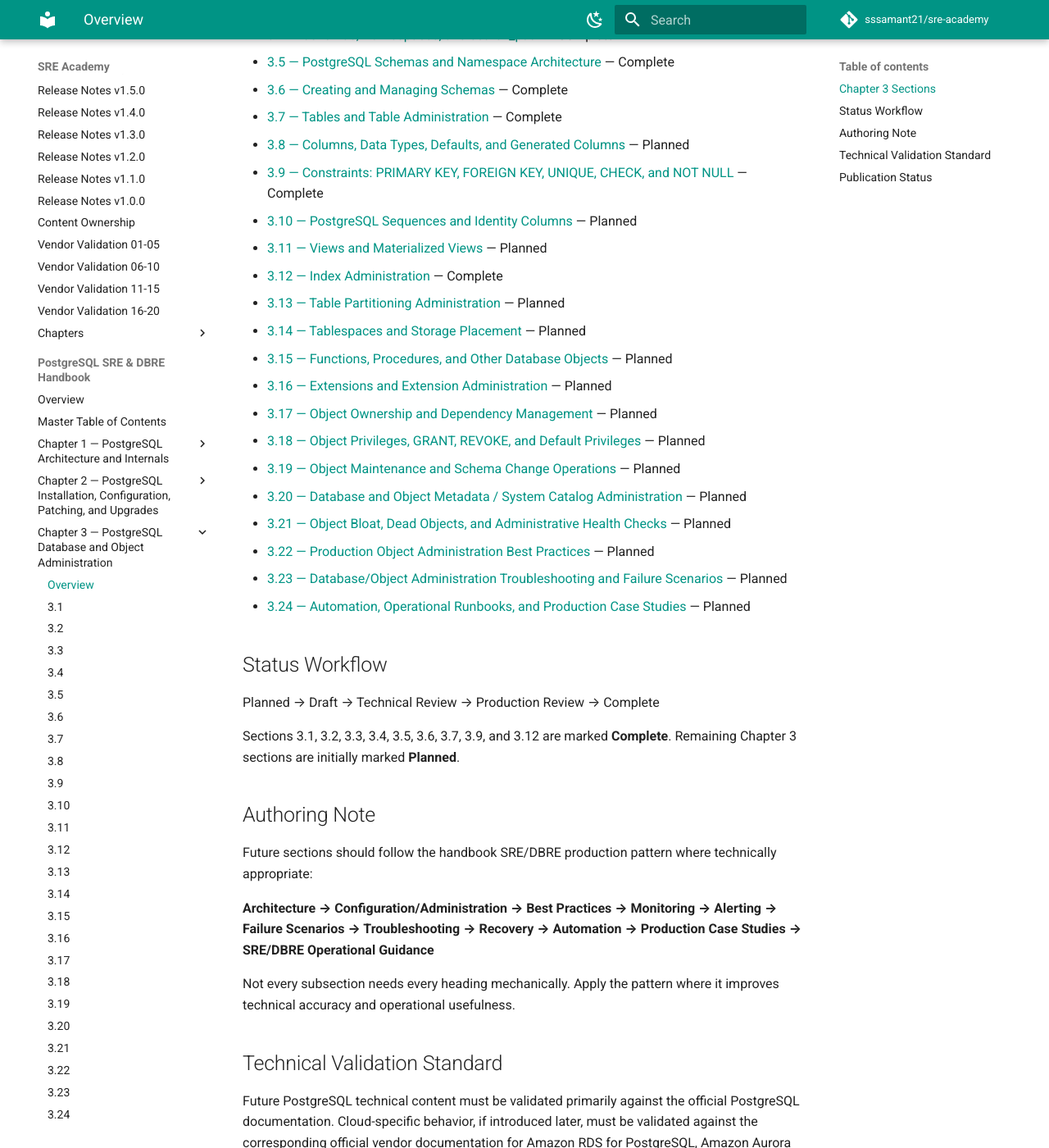
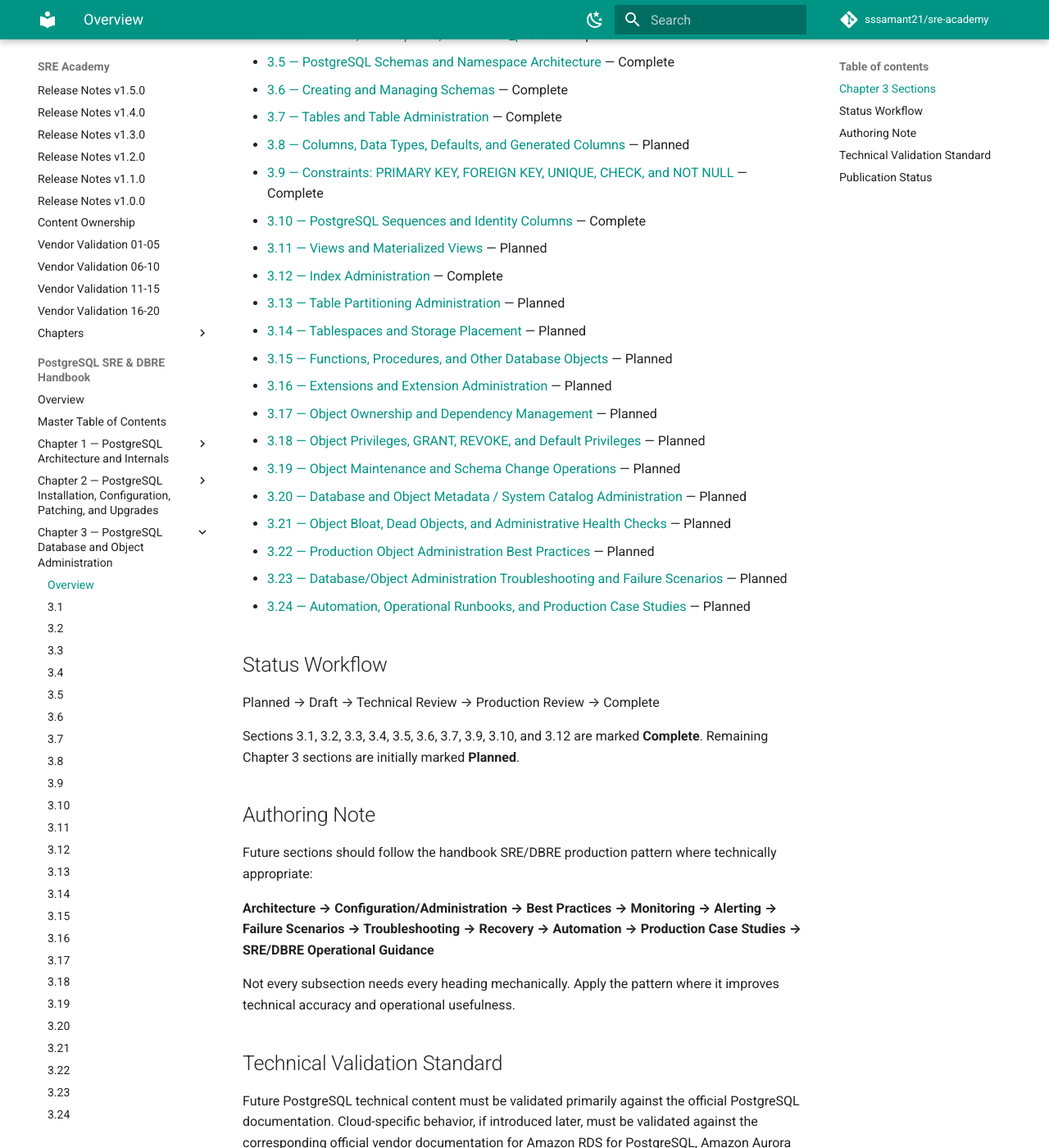
Before and after one commit to sssamant21/sre-academy, an MkDocs documentation site: the page built from docs/books/postgresql-sre-dbre-handbook/chapter-03/index.md, in a window 1280 px wide and 1400 px high, scrolled down 585 px. Shown: the whole window at 82% size. Built offline with MkDocs 1.6.1 and Material for MkDocs 9.7.7, drawn with Linux system fonts in a browser that asks for light colours; comment, search, counter and statistics services are not loaded.

Commit message:
docs(postgres): mark sequences and identity complete in Chapter 3 index

```diff
--- a/docs/books/postgresql-sre-dbre-handbook/chapter-03/index.md
+++ b/docs/books/postgresql-sre-dbre-handbook/chapter-03/index.md
@@ -19,7 +19,7 @@ Chapter 3 establishes the approved structure for PostgreSQL database and object
 - [3.7 — Tables and Table Administration](3.7-tables-and-table-administration.md) — Complete
 - [3.8 — Columns, Data Types, Defaults, and Generated Columns](3.8-columns-data-types-defaults-and-generated-columns.md) — Planned
 - [3.9 — Constraints: PRIMARY KEY, FOREIGN KEY, UNIQUE, CHECK, and NOT NULL](3.9-constraints-primary-key-foreign-key-unique-check-and-not-null.md) — Complete
-- [3.10 — PostgreSQL Sequences and Identity Columns](3.10-postgresql-sequences-and-identity-columns.md) — Planned
+- [3.10 — PostgreSQL Sequences and Identity Columns](3.10-postgresql-sequences-and-identity-columns.md) — Complete
 - [3.11 — Views and Materialized Views](3.11-views-and-materialized-views.md) — Planned
 - [3.12 — Index Administration](3.12-index-administration.md) — Complete
 - [3.13 — Table Partitioning Administration](3.13-table-partitioning-administration.md) — Planned
@@ -39,7 +39,7 @@ Chapter 3 establishes the approved structure for PostgreSQL database and object
 
 Planned → Draft → Technical Review → Production Review → Complete
 
-Sections 3.1, 3.2, 3.3, 3.4, 3.5, 3.6, 3.7, 3.9, and 3.12 are marked **Complete**. Remaining Chapter 3 sections are initially marked **Planned**.
+Sections 3.1, 3.2, 3.3, 3.4, 3.5, 3.6, 3.7, 3.9, 3.10, and 3.12 are marked **Complete**. Remaining Chapter 3 sections are initially marked **Planned**.
 
 ## Authoring Note
 
```
